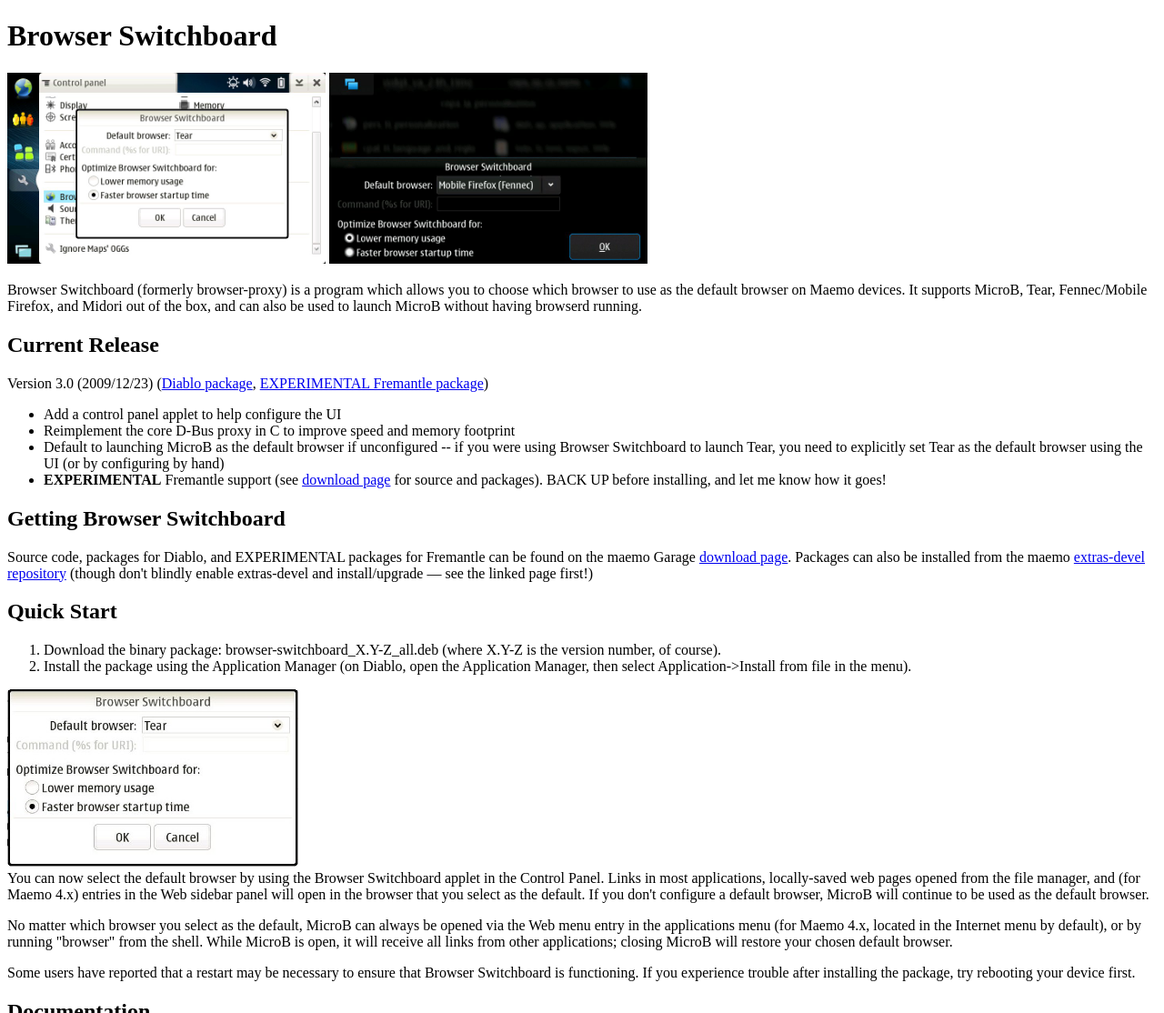
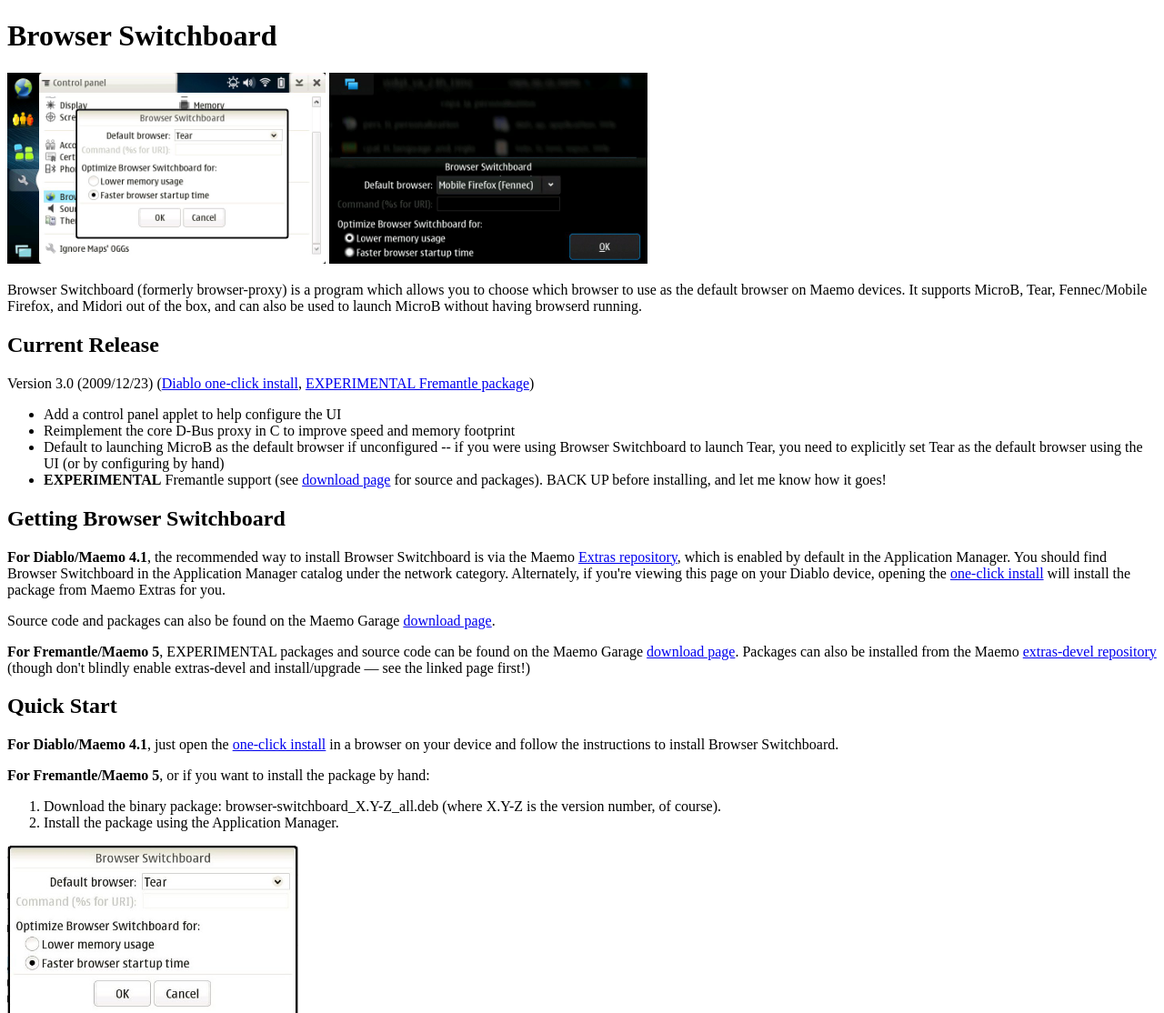
Before and after one commit to steven676/browser-switchboard, a plain HTML site: page www/index.html in a window 1280 px wide. Shown: the top 1114 px of the page at 91% size. Drawn offline with Linux system fonts and the light colour scheme.

Commit message:
Update webpage to recommend installation from extras

```diff
--- a/www/index.html
+++ b/www/index.html
@@ -21,7 +21,7 @@ It supports MicroB, Tear, Fennec/Mobile Firefox, and Midori out of the box,
 and can also be used to launch MicroB without having browserd running.</p>
 
 <h2>Current Release</h2>
-<p>Version 3.0 (2009/12/23) (<a href="https://garage.maemo.org/frs/download.php/7116/browser-switchboard_3.0-1_armel.deb">Diablo package</a>, <a href="https://garage.maemo.org/frs/download.php/7112/browser-switchboard_3.0-1fremantle1_armel.deb">EXPERIMENTAL Fremantle package</a>)</p>
+<p>Version 3.0 (2009/12/23) (<a href="browser-switchboard.install">Diablo one-click install</a>, <a href="https://garage.maemo.org/frs/download.php/7112/browser-switchboard_3.0-1fremantle1_armel.deb">EXPERIMENTAL Fremantle package</a>)</p>
 <ul>
 <li>Add a control panel applet to help configure the UI</li>
 <li>Reimplement the core D-Bus proxy in C to improve speed and memory footprint</li>
@@ -30,21 +30,34 @@ and can also be used to launch MicroB without having browserd running.</p>
 </ul>
 
 <h2>Getting Browser Switchboard</h2>
-<p>Source code, packages for Diablo, and EXPERIMENTAL packages for Fremantle
-can be found on the maemo Garage
+<p><b>For Diablo/Maemo 4.1</b>, the recommended way to install Browser
+Switchboard is via the Maemo
+<a href="http://wiki.maemo.org/Extras">Extras repository</a>,
+which is enabled by default in the Application Manager.
+You should find Browser Switchboard in the Application Manager catalog under
+the network category.  Alternately, if you're viewing this page on your Diablo
+device, opening the <a href="browser-switchboard.install">one-click install</a>
+will install the package from Maemo Extras for you.</p>
+<p>Source code and packages can also be found on the Maemo Garage
+<a href="https://garage.maemo.org/frs/?group_id=1159">download page</a>.</p>
+
+<p><b>For Fremantle/Maemo 5</b>, EXPERIMENTAL packages and source code
+can be found on the Maemo Garage
 <a href="https://garage.maemo.org/frs/?group_id=1159">download page</a>.
-Packages can also be installed from the maemo
+Packages can also be installed from the Maemo
 <a href="http://wiki.maemo.org/Extras-devel">extras-devel repository</a>
 (though don't blindly enable extras-devel and install/upgrade &mdash; see
 the linked page first!)</p>
 
 <h2>Quick Start</h2>
+<p><b>For Diablo/Maemo 4.1</b>, just open the
+<a href="browser-switchboard.install">one-click install</a> in a browser on
+your device and follow the instructions to install Browser Switchboard.</p>
+<p><b>For Fremantle/Maemo 5</b>, or if you want to install the package by hand:</p>
 <ol>
 <li>Download the binary package: browser-switchboard_X.Y-Z_all.deb
 (where X.Y-Z is the version number, of course).</li>
-<li>Install the package using the Application Manager (on Diablo, open the
-Application Manager, then select Application->Install from file in the
-menu).</li>
+<li>Install the package using the Application Manager.</li>
 </ol>
 
 <p><img src="cpapplet-diablo.jpg" width=320 alt="Browser Switchboard control panel UI"><br>
```
